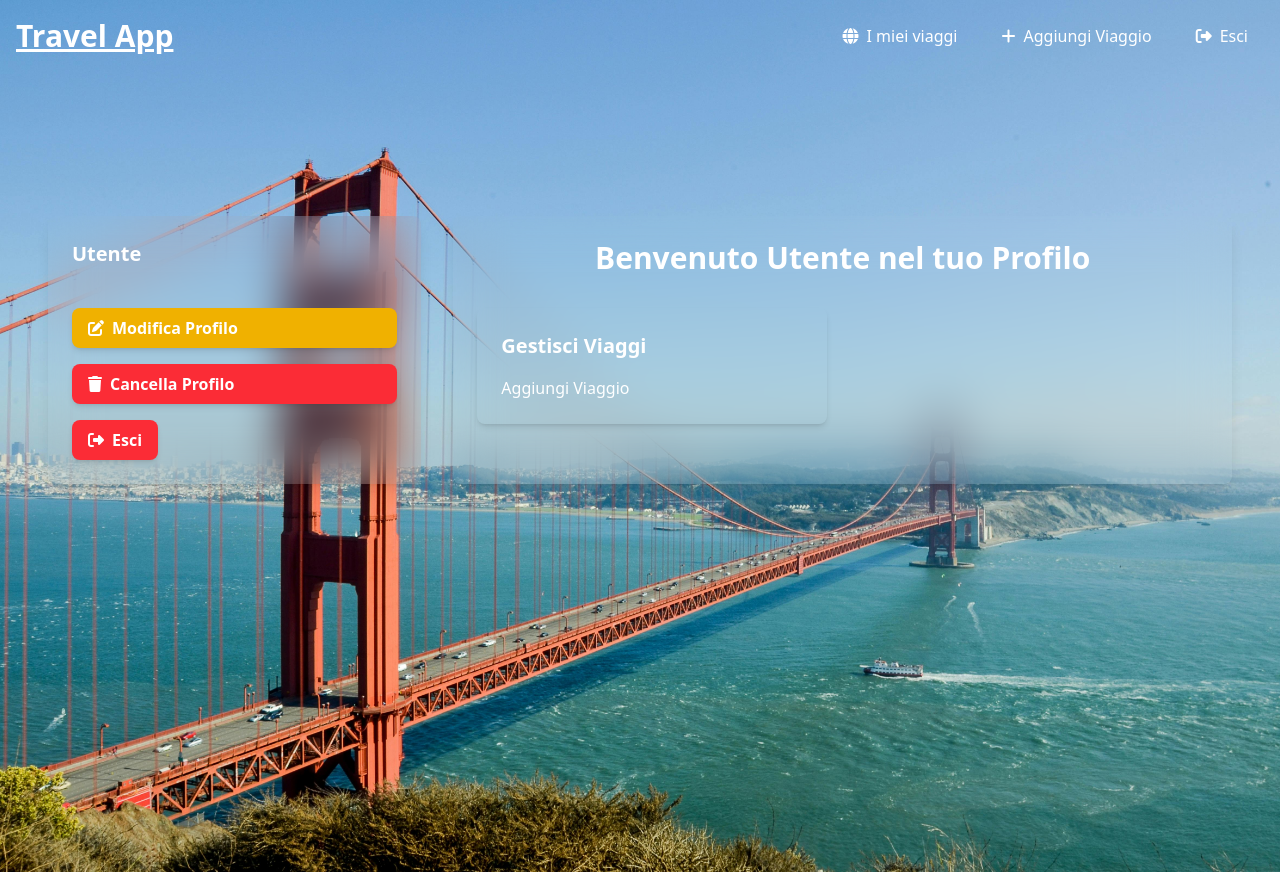
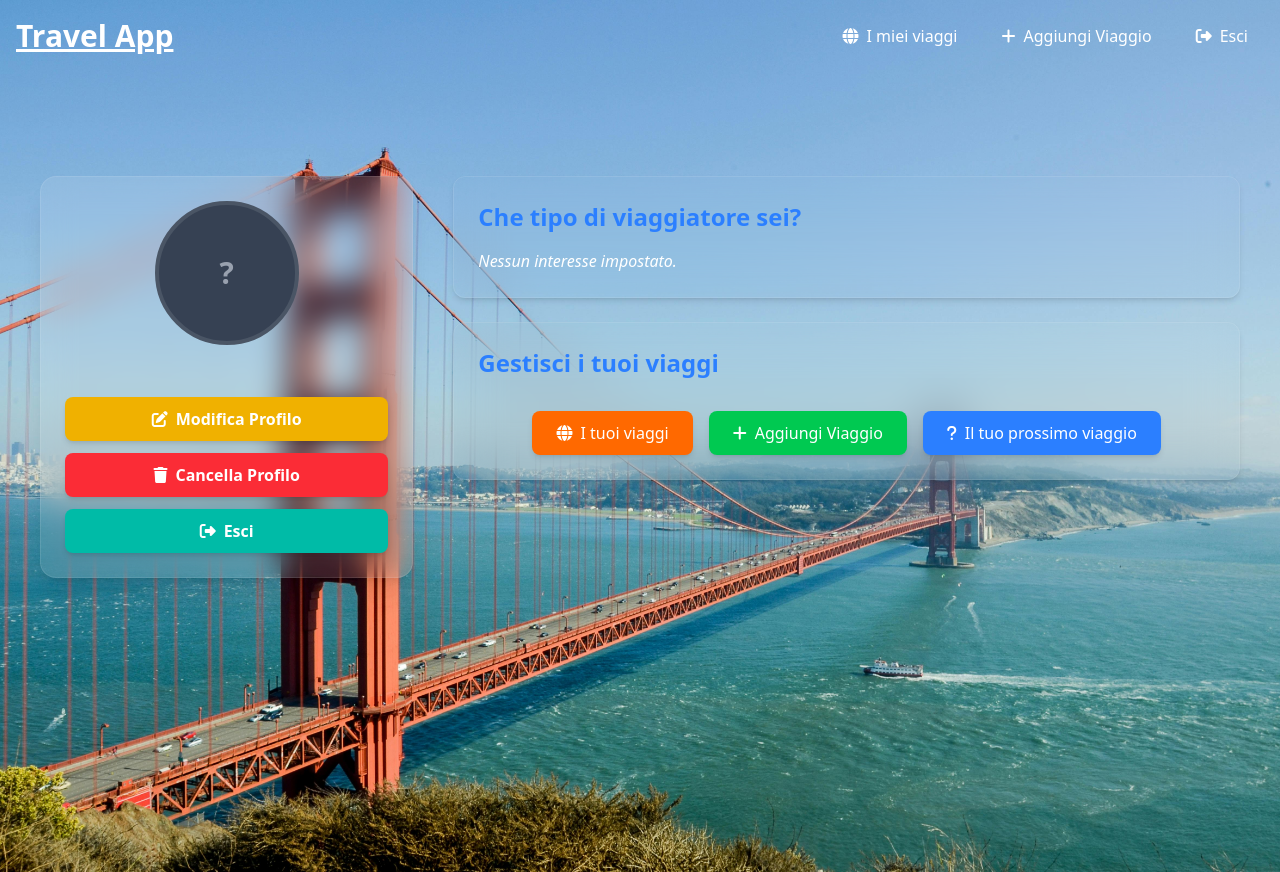
Before and after one commit to albertostizzoli/fastapi-react-travelapp, a React (Vite) app in the folder frontend/: page /profile in a window 1280 px wide. Built offline with nearby package versions, Linux system fonts and the light colour scheme.

Commit message:
improved layout of profile page

```diff
--- a/frontend/src/pages/ProfilePage.jsx
+++ b/frontend/src/pages/ProfilePage.jsx
@@ -28,73 +28,99 @@ function ProfilePage() {
     };
 
     return (
-        <div className="flex flex-col min-h-screen bg-transparent text-white p-8">
+        <div className="flex flex-col min-h-screen bg-transparent text-white sm:p-6 p-4">
 
             {/* Main Content */}
-            <main className="flex-1 container mx-auto px-4 py-8 sm:py-12 mt-16">
-                <div className="grid grid-cols-1 md:grid-cols-3 gap-8">
-                    {/* Left Sidebar */}
-                    <section className="md:col-span-1 backdrop-blur-xl p-6 rounded-lg shadow-lg">
-                        <div className="flex items-center mb-8">
-                            {user && user.photo && (
+            <main className="flex-1 container mx-auto px-4 py-12 mt-8">
+                <div className="grid grid-cols-1 md:grid-cols-3 gap-10">
+
+                    {/* Informazioni Utente */}
+                    <section className="md:col-span-1 bg-white/10 backdrop-blur-lg p-6 rounded-2xl shadow-xl border border-white/10 flex flex-col items-center">
+
+                        {/* Foto profilo */}
+                        {user?.photo ? (
                             <img
-                                    className="rounded-full mr-4"
+                                className="rounded-full mb-6 shadow-xl object-cover border-4 border-blue-500"
                                 src={user.photo}
                                 alt="Immagine profilo"
-                                    style={{ width: "80px", height: "80px" }}
+                                style={{ width: "140px", height: "140px" }}
                             />
+                        ) : (
+                            <div className="w-36 h-36 mb-6 rounded-full bg-gray-700 flex items-center justify-center text-3xl font-bold text-gray-400 border-4 border-gray-600">
+                                {user?.name?.[0]?.toUpperCase() || "?"}
+                            </div>
                         )}
-                            <div>
-                                <h3 className="text-xl font-bold mb-2">
-                                    {user ? user.name : "Utente"}
-                                </h3>
-                                <p className="text-white text-sm">
-                                    {user ? user.email : ""}
+
+                        {/* Nome, email e data registrazione */}
+                        <h3 className="text-2xl font-bold text-blue-500">{user?.name} {user?.surname}</h3>
+                        <p className="text-sm text-white mb-1">{user?.email}</p>
+                        {user?.registrationDate && (
+                            <p className="text-xs text-gray-300 mb-6">
+                                Registrato il: {new Date(user.registrationDate).toLocaleDateString()}
                             </p>
-                            </div>
-                        </div>
-                        <ul className="space-y-4">
-                            <li className="flex items-center py-2 px-4 bg-yellow-500 text-white font-bold rounded-lg shadow-md hover:bg-yellow-400 transition duration-300">
-                                <i className="fa-solid fa-edit mr-2"></i>
-                                Modifica Profilo
-                            </li>
+                        )}
 
-                            <li className="flex items-center py-2 px-4 bg-red-500 text-white font-bold rounded-lg shadow-md hover:bg-red-400 transition duration-300">
-                                <i className="fa-solid fa-trash mr-2 "></i>
-                                Cancella Profilo
-                            </li>
+                        {/* Azioni */}
+                        <div className="w-full space-y-3 mt-6">
+                            <button className="w-full flex items-center justify-center gap-2 py-2.5 bg-yellow-500 text-white font-semibold rounded-lg hover:bg-yellow-400 shadow-md transition-transform hover:scale-105 cursor-pointer">
+                                <i className="fa-solid fa-edit"></i> Modifica Profilo
+                            </button>
 
-                            <li>
+                            <button className="w-full flex items-center justify-center gap-2 py-2.5 bg-red-500 text-white font-semibold rounded-lg hover:bg-red-400 shadow-md transition-transform hover:scale-105 cursor-pointer">
+                                <i className="fa-solid fa-trash"></i> Cancella Profilo
+                            </button>
+
                             <button
                                 onClick={handleLogout}
-                                    className="flex items-center py-2 px-4 bg-red-500 text-white font-bold rounded-lg shadow-md hover:bg-red-600 transition duration-300">
-                                    <span><i class="fa-solid fa-right-from-bracket mr-2"></i></span>
-                                    Esci
+                                className="w-full flex items-center justify-center gap-2 py-2.5 bg-teal-500 text-white font-semibold rounded-lg hover:bg-teal-400 shadow-md transition-transform hover:scale-105 cursor-pointer">
+                                <i className="fa-solid fa-right-from-bracket"></i> Esci
                             </button>
-                            </li>
-                        </ul>
+                        </div>
                     </section>
 
-                    {/* Main Content */}
-                    <section className="md:col-span-2 backdrop-blur-xl p-6 rounded-lg shadow-lg">
-                        <h2 className="text-3xl font-bold mb-8 text-center">
-                            Benvenuto {user ? user.name : "Utente"} nel tuo Profilo
-                        </h2>
-                        <div className="grid grid-cols-1 md:grid-cols-2 gap-8">
-                            {/* Left Column */}
-                            <div className="backdrop-blur-xl p-6 rounded-lg shadow-md">
-                                <h3 className="text-xl font-bold mb-4 text-white">
-                                    Gestisci Viaggi
+                    {/* Interessi utente */}
+                    <section className="md:col-span-2 flex flex-col gap-6">
+
+                        {/* Interessi utente */}
+                        <div className="backdrop-blur-xl p-6 rounded-xl shadow-md border border-white/10">
+                            <h3 className="text-2xl font-semibold mb-4 text-blue-500">Che tipo di viaggiatore sei?</h3>
+                            {user?.interests && user.interests.length > 0 ? (
+                                <div className="flex flex-wrap gap-2">
+                                    {user.interests.map((interest, idx) => (
+                                        <span
+                                            key={idx}
+                                            className="px-4 py-2 bg-orange-500 rounded-full text-base font-medium text-white transition hover:bg-orange-400 cursor-pointer">
+                                            #{interest}
+                                        </span>
+                                    ))}
+                                </div>
+                            ) : (
+                                <p className="text-white italic">Nessun interesse impostato.</p>
+                            )}
+                        </div>
+
+                        {/* Azioni principali */}
+                        <div className="backdrop-blur-xl p-6 rounded-xl shadow-md border border-white/10 flex flex-col gap-4">
+                            <h3 className="text-2xl font-semibold text-blue-500 mb-4">
+                                Gestisci i tuoi viaggi
                             </h3>
-                                <ul className="space-y-4">
-                                    <li>
+                            <div className="flex flex-wrap gap-4 justify-center">
+                                <Link
+                                    to="/travels"
+                                    className="flex justify-center items-center gap-2 px-6 py-2.5 bg-orange-500 hover:bg-orange-400 rounded-lg text-white font-medium shadow-md transition-transform hover:scale-105">
+                                    <i className="fa-solid fa-globe"></i> I tuoi viaggi
+                                </Link>
+
                                 <Link
                                     to="/add"
-                                            className="flex items-center hover:text-teal-400">
-                                            Aggiungi Viaggio
+                                    className="flex justify-center items-center gap-2 px-6 py-2.5 bg-green-500 hover:bg-green-400 rounded-lg text-white font-medium shadow-md transition-transform hover:scale-105">
+                                    <i className="fa-solid fa-plus"></i> Aggiungi Viaggio
                                 </Link>
-                                    </li>
-                                </ul>
+
+                                <button
+                                    className="flex justify-center items-center gap-2 px-6 py-2.5 bg-blue-500 hover:bg-blue-400 rounded-lg text-white font-medium shadow-md transition-transform hover:scale-105 hover:shadow-lg cursor-pointer">
+                                    <i className="fa-solid fa-question"></i> Il tuo prossimo viaggio
+                                </button>
                             </div>
                         </div>
                     </section>
```
Lines whose indentation alone changed are shown as unchanged.
